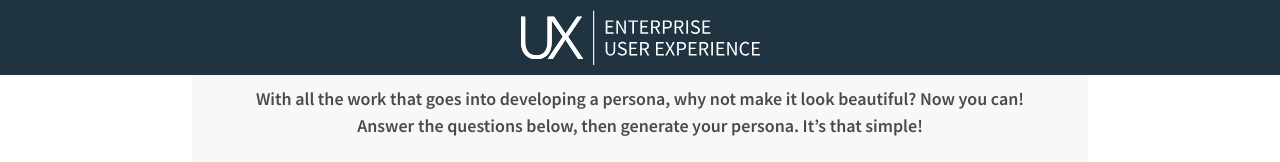
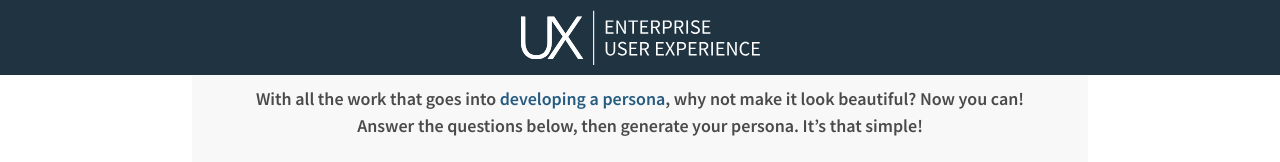
Before and after one commit to unumux/persona-creator, a website: page index.html in a window 1280 px wide. Shown: the top 162 px of the page. Drawn offline with Linux system fonts and the light colour scheme; a web font is replaced by a local one.

Commit message:
Added link to persona development article
Added link to persona development article per emails from Cale.

```diff
--- a/index.html
+++ b/index.html
@@ -45,7 +45,7 @@ j=d.createElement(s),dl=l!='dataLayer'?'&l='+l:'';j.async=true;j.src=
                 <img src="images/uxenterprise.svg" alt="Enterprise User Experience" />
             </a>
         </header>
-        <p>With all the work that goes into developing a persona, why not make it look beautiful?  Now you can!  Answer the questions below, then generate your persona. It’s that simple!</p>
+        <p>With all the work that goes into <a href="http://www.unumux.com/ux-insights/2015/11/23/persona-development">developing a persona</a>, why not make it look beautiful?  Now you can!  Answer the questions below, then generate your persona. It’s that simple!</p>
         <section class="personal-info">
             <h2>Step 1: Give your persona some personality!</h2>
             <div class="flex-row">
```
